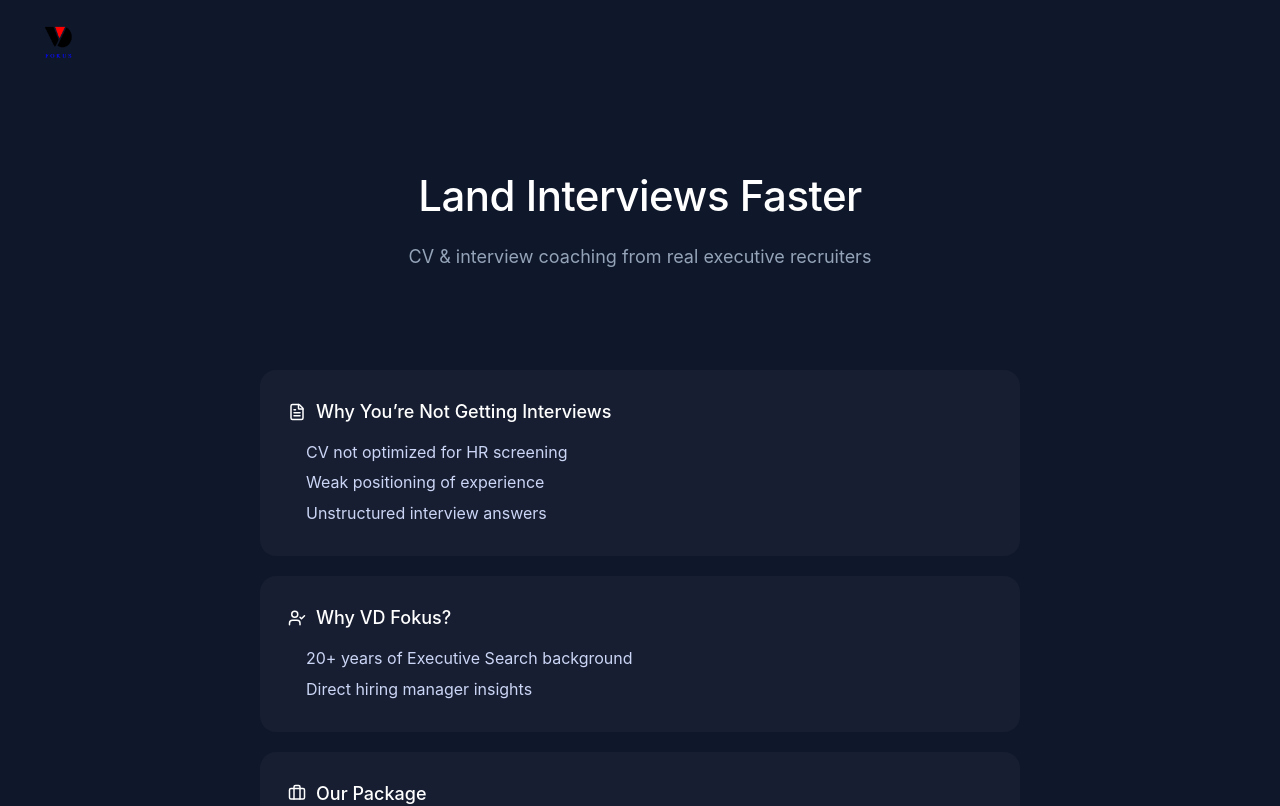
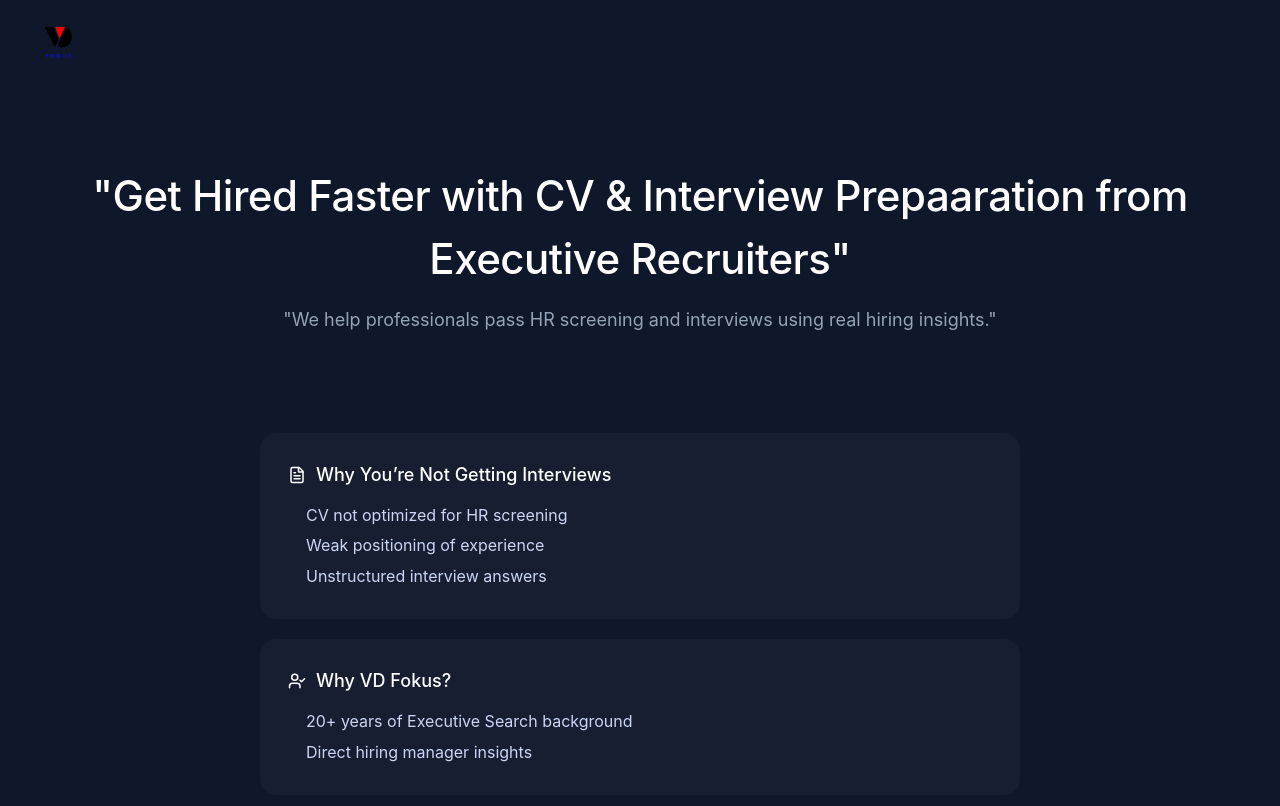
Before and after one commit to Ramzyjof/vd-fokus-landing, a Next.js app: page / in a window 1280 px wide. Shown: the top 806 px of the page. Built offline with nearby package versions, Linux system fonts and the light colour scheme.

Commit message:
Better Catchphrase

```diff
--- a/app/page.tsx
+++ b/app/page.tsx
@@ -64,11 +64,11 @@ export default function Page() {
         }}
       >
         <h1 style={{ fontSize: "42px", fontWeight: 500, letterSpacing: "-0.5px" }}>
-          Land Interviews Faster
+          "Get Hired Faster with CV & Interview Prepaaration from Executive Recruiters"
         </h1>
 
         <p style={{ marginTop: "16px", color: "#94a3b8", fontSize: "18px" }}>
-          CV & interview coaching from real executive recruiters
+          "We help professionals pass HR screening and interviews using real hiring insights."
         </p>
       </section>
 
```
